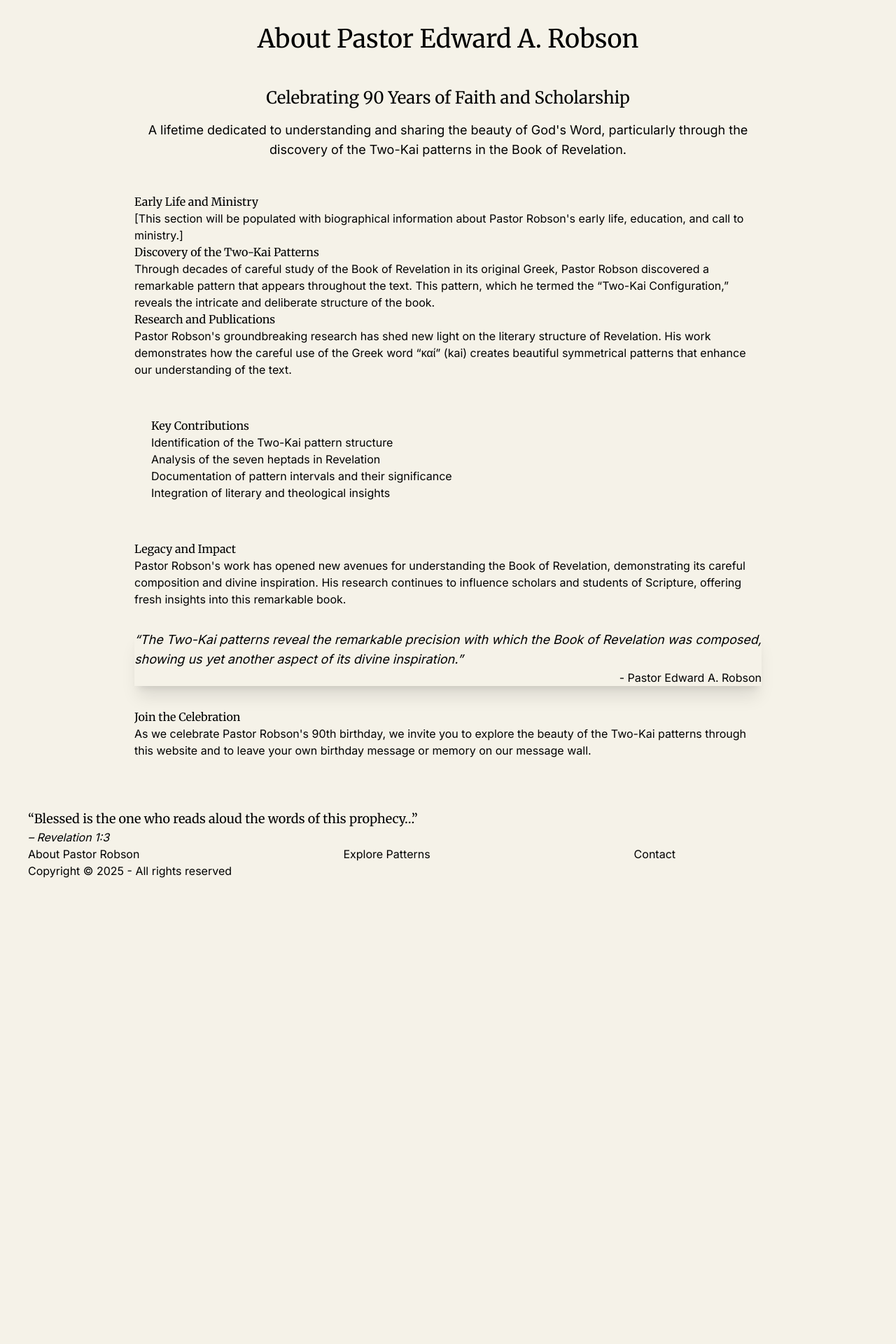
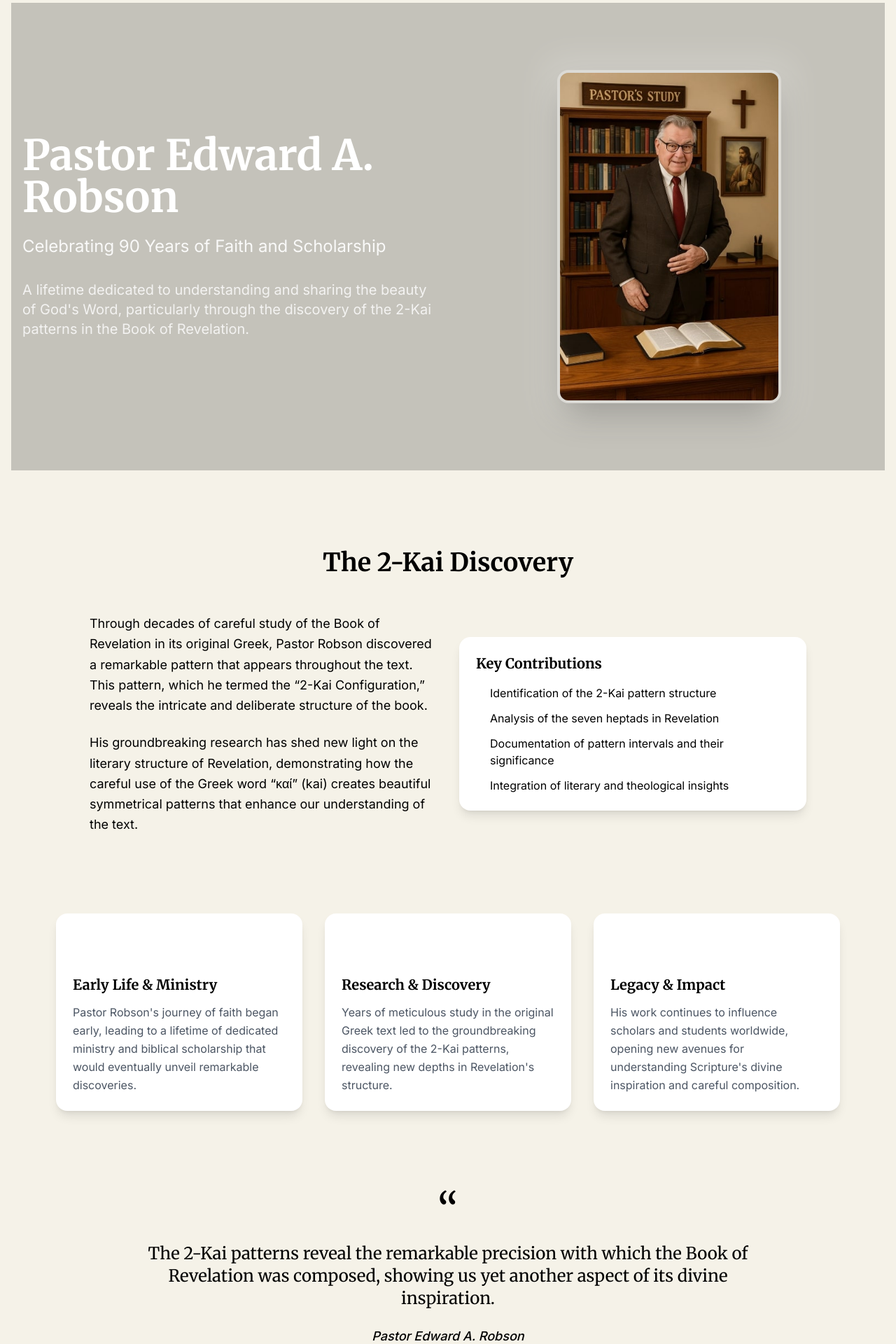
Before and after one commit to kk99807/two-kai, a Next.js app: page /about in a window 1280 px wide. Shown: the part 300-2220 px from the top of the page at 70% size. Before the commit the page ends 1596 px from the top, so only its background shows below. Built offline with nearby package versions, Linux system fonts and the light colour scheme.

Commit message:
feat: Styled about page

```diff
--- a/src/app/about/page.tsx
+++ b/src/app/about/page.tsx
@@ -1,77 +1,164 @@
+import Image from 'next/image';
+
 export default function AboutPage() {
   return (
-    <div className="min-h-screen py-8">
-      <div className="max-w-4xl mx-auto">
-        <h1 className="text-4xl font-serif text-center mb-12">About Pastor Edward A. Robson</h1>
+    <div className="min-h-screen">
+      {/* Hero Section with Photo */}
+      <div className="relative bg-gradient-to-br from-primary via-primary-focus to-secondary text-white">
+        <div className="absolute inset-0 bg-black/20"></div>
+        <div className="relative max-w-7xl mx-auto px-4 py-16 lg:py-24">
+          <div className="grid lg:grid-cols-2 gap-12 items-center">
+            <div className="order-2 lg:order-1 text-center lg:text-left">
+              <h1 className="text-5xl lg:text-6xl font-serif font-bold mb-6 leading-tight">
+                Pastor Edward A. Robson
+              </h1>
+              <div className="text-xl lg:text-2xl mb-8 opacity-90">
+                Celebrating 90 Years of Faith and Scholarship
+              </div>
+              <p className="text-lg lg:text-xl leading-relaxed opacity-80 max-w-2xl">
+                A lifetime dedicated to understanding and sharing the beauty of God&apos;s Word,
+                particularly through the discovery of the 2-Kai patterns in the Book of Revelation.
+              </p>
+            </div>
+            <div className="order-1 lg:order-2 flex justify-center">
+              <div className="relative">
+                <div className="absolute -inset-4 bg-white/20 rounded-2xl blur-xl"></div>
+                <Image
+                  src="/pastor-robson-portrait.jpg"
+                  alt="Pastor Edward A. Robson in his study"
+                  width={320}
+                  height={400}
+                  className="relative w-80 h-auto rounded-2xl shadow-2xl border-4 border-white/30"
+                />
+              </div>
+            </div>
+          </div>
+        </div>
+      </div>
 
-        {/* Hero Section */}
-        <div className="card bg-primary text-primary-content mb-12">
-          <div className="card-body text-center">
-            <h2 className="text-2xl font-serif mb-4">Celebrating 90 Years of Faith and Scholarship</h2>
-            <p className="text-lg">
-              A lifetime dedicated to understanding and sharing the beauty of God&apos;s Word,
-              particularly through the discovery of the Two-Kai patterns in the Book of Revelation.
+      {/* Main Content */}
+      <div className="max-w-6xl mx-auto px-4 py-16">
+        {/* 2-Kai Discovery Highlight */}
+        <div className="bg-gradient-to-r from-accent/10 to-secondary/10 rounded-3xl p-8 lg:p-12 mb-16">
+          <div className="text-center mb-8">
+            <h2 className="text-3xl lg:text-4xl font-serif font-bold text-primary mb-4">
+              The 2-Kai Discovery
+            </h2>
+            <div className="w-24 h-1 bg-primary mx-auto rounded-full"></div>
+          </div>
+          <div className="grid lg:grid-cols-2 gap-8 items-center">
+            <div>
+              <p className="text-lg leading-relaxed mb-6">
+                Through decades of careful study of the Book of Revelation in its original Greek,
+                Pastor Robson discovered a remarkable pattern that appears throughout the text. This
+                pattern, which he termed the &ldquo;2-Kai Configuration,&rdquo; reveals the intricate and
+                deliberate structure of the book.
+              </p>
+              <p className="text-lg leading-relaxed">
+                His groundbreaking research has shed new light on the literary structure of Revelation,
+                demonstrating how the careful use of the Greek word &ldquo;καί&rdquo; (kai) creates beautiful
+                symmetrical patterns that enhance our understanding of the text.
+              </p>
+            </div>
+            <div className="bg-white rounded-2xl p-6 shadow-lg">
+              <h3 className="text-xl font-serif font-bold text-primary mb-4">Key Contributions</h3>
+              <div className="space-y-3">
+                <div className="flex items-start gap-3">
+                  <div className="w-2 h-2 bg-primary rounded-full mt-2 flex-shrink-0"></div>
+                  <span>Identification of the 2-Kai pattern structure</span>
+                </div>
+                <div className="flex items-start gap-3">
+                  <div className="w-2 h-2 bg-primary rounded-full mt-2 flex-shrink-0"></div>
+                  <span>Analysis of the seven heptads in Revelation</span>
+                </div>
+                <div className="flex items-start gap-3">
+                  <div className="w-2 h-2 bg-primary rounded-full mt-2 flex-shrink-0"></div>
+                  <span>Documentation of pattern intervals and their significance</span>
+                </div>
+                <div className="flex items-start gap-3">
+                  <div className="w-2 h-2 bg-primary rounded-full mt-2 flex-shrink-0"></div>
+                  <span>Integration of literary and theological insights</span>
+                </div>
+              </div>
+            </div>
+          </div>
+        </div>
+
+        {/* Life & Ministry Timeline */}
+        <div className="grid lg:grid-cols-3 gap-8 mb-16">
+          <div className="bg-white rounded-2xl p-6 shadow-lg hover:shadow-xl transition-shadow">
+            <div className="w-12 h-12 bg-primary rounded-xl flex items-center justify-center mb-4">
+              <svg className="w-6 h-6 text-white" fill="none" stroke="currentColor" viewBox="0 0 24 24">
+                <path strokeLinecap="round" strokeLinejoin="round" strokeWidth={2} d="M12 6.253v13m0-13C10.832 5.477 9.246 5 7.5 5S4.168 5.477 3 6.253v13C4.168 18.477 5.754 18 7.5 18s3.332.477 4.5 1.253m0-13C13.168 5.477 14.754 5 16.5 5c1.746 0 3.332.477 4.5 1.253v13C19.832 18.477 18.246 18 16.5 18c-1.746 0-3.332.477-4.5 1.253" />
+              </svg>
+            </div>
+            <h3 className="text-xl font-serif font-bold text-primary mb-3">Early Life & Ministry</h3>
+            <p className="text-gray-600 leading-relaxed">
+              Pastor Robson&apos;s journey of faith began early, leading to a lifetime of dedicated ministry
+              and biblical scholarship that would eventually unveil remarkable discoveries.
+            </p>
+          </div>
+
+          <div className="bg-white rounded-2xl p-6 shadow-lg hover:shadow-xl transition-shadow">
+            <div className="w-12 h-12 bg-secondary rounded-xl flex items-center justify-center mb-4">
+              <svg className="w-6 h-6 text-white" fill="none" stroke="currentColor" viewBox="0 0 24 24">
+                <path strokeLinecap="round" strokeLinejoin="round" strokeWidth={2} d="M9.663 17h4.673M12 3v1m6.364 1.636l-.707.707M21 12h-1M4 12H3m3.343-5.657l-.707-.707m2.828 9.9a5 5 0 117.072 0l-.548.547A3.374 3.374 0 0014 18.469V19a2 2 0 11-4 0v-.531c0-.895-.356-1.754-.988-2.386l-.548-.547z" />
+              </svg>
+            </div>
+            <h3 className="text-xl font-serif font-bold text-secondary mb-3">Research & Discovery</h3>
+            <p className="text-gray-600 leading-relaxed">
+              Years of meticulous study in the original Greek text led to the groundbreaking discovery
+              of the 2-Kai patterns, revealing new depths in Revelation&apos;s structure.
+            </p>
+          </div>
+
+          <div className="bg-white rounded-2xl p-6 shadow-lg hover:shadow-xl transition-shadow">
+            <div className="w-12 h-12 bg-accent rounded-xl flex items-center justify-center mb-4">
+              <svg className="w-6 h-6 text-white" fill="none" stroke="currentColor" viewBox="0 0 24 24">
+                <path strokeLinecap="round" strokeLinejoin="round" strokeWidth={2} d="M4.318 6.318a4.5 4.5 0 000 6.364L12 20.364l7.682-7.682a4.5 4.5 0 00-6.364-6.364L12 7.636l-1.318-1.318a4.5 4.5 0 00-6.364 0z" />
+              </svg>
+            </div>
+            <h3 className="text-xl font-serif font-bold text-accent mb-3">Legacy & Impact</h3>
+            <p className="text-gray-600 leading-relaxed">
+              His work continues to influence scholars and students worldwide, opening new avenues
+              for understanding Scripture&apos;s divine inspiration and careful composition.
             </p>
           </div>
         </div>
 
-        {/* Main Content */}
-        <div className="prose mx-auto">
-          <h2 className="font-serif">Early Life and Ministry</h2>
-          <p>
-            [This section will be populated with biographical information about Pastor Robson&apos;s
-            early life, education, and call to ministry.]
-          </p>
-
-          <h2 className="font-serif">Discovery of the Two-Kai Patterns</h2>
-          <p>
-            Through decades of careful study of the Book of Revelation in its original Greek,
-            Pastor Robson discovered a remarkable pattern that appears throughout the text. This
-            pattern, which he termed the &ldquo;Two-Kai Configuration,&rdquo; reveals the intricate and
-            deliberate structure of the book.
-          </p>
-
-          <h2 className="font-serif">Research and Publications</h2>
-          <p>
-            Pastor Robson&apos;s groundbreaking research has shed new light on the literary structure
-            of Revelation. His work demonstrates how the careful use of the Greek word &ldquo;καί&rdquo; (kai)
-            creates beautiful symmetrical patterns that enhance our understanding of the text.
-          </p>
-
-          <div className="bg-base-200 p-6 rounded-lg my-8">
-            <h3 className="font-serif">Key Contributions</h3>
-            <ul>
-              <li>Identification of the Two-Kai pattern structure</li>
-              <li>Analysis of the seven heptads in Revelation</li>
-              <li>Documentation of pattern intervals and their significance</li>
-              <li>Integration of literary and theological insights</li>
-            </ul>
-          </div>
-
-          <h2 className="font-serif">Legacy and Impact</h2>
-          <p>
-            Pastor Robson&apos;s work has opened new avenues for understanding the Book of Revelation,
-            demonstrating its careful composition and divine inspiration. His research continues
-            to influence scholars and students of Scripture, offering fresh insights into this
-            remarkable book.
-          </p>
-
-          <div className="card bg-base-100 shadow-xl my-8">
-            <div className="card-body">
-              <blockquote className="text-lg italic">
-                &ldquo;The Two-Kai patterns reveal the remarkable precision with which the Book of
-                Revelation was composed, showing us yet another aspect of its divine inspiration.&rdquo;
-              </blockquote>
-              <p className="text-right">- Pastor Edward A. Robson</p>
+        {/* Quote Section */}
+        <div className="bg-gradient-to-r from-base-200 to-base-300 rounded-3xl p-8 lg:p-12 mb-16">
+          <div className="max-w-4xl mx-auto text-center">
+            <div className="text-6xl text-primary/20 font-serif mb-4">&ldquo;</div>
+            <blockquote className="text-xl lg:text-2xl font-serif text-primary leading-relaxed mb-6">
+              The 2-Kai patterns reveal the remarkable precision with which the Book of
+              Revelation was composed, showing us yet another aspect of its divine inspiration.
+            </blockquote>
+            <div className="flex items-center justify-center gap-4">
+              <div className="w-12 h-0.5 bg-primary"></div>
+              <cite className="text-lg font-medium text-primary">Pastor Edward A. Robson</cite>
+              <div className="w-12 h-0.5 bg-primary"></div>
             </div>
           </div>
+        </div>
 
-          <h2 className="font-serif">Join the Celebration</h2>
-          <p>
+        {/* Call to Action */}
+        <div className="text-center bg-primary text-white rounded-3xl p-8 lg:p-12">
+          <h2 className="text-3xl lg:text-4xl font-serif font-bold mb-6">Join the Celebration</h2>
+          <p className="text-lg lg:text-xl mb-8 opacity-90 max-w-3xl mx-auto leading-relaxed">
             As we celebrate Pastor Robson&apos;s 90th birthday, we invite you to explore the beauty
-            of the Two-Kai patterns through this website and to leave your own birthday message
-            or memory on our <a href="/contact" className="link link-primary">message wall</a>.
+            of the 2-Kai patterns through this website and to leave your own birthday message
+            or memory.
           </p>
+          <a
+            href="/contact"
+            className="inline-flex items-center gap-2 bg-white text-primary px-8 py-4 rounded-full font-semibold text-lg hover:bg-gray-100 transition-colors shadow-lg"
+          >
+            Leave a Message
+            <svg className="w-5 h-5" fill="none" stroke="currentColor" viewBox="0 0 24 24">
+              <path strokeLinecap="round" strokeLinejoin="round" strokeWidth={2} d="M17 8l4 4m0 0l-4 4m4-4H3" />
+            </svg>
+          </a>
         </div>
       </div>
     </div>
--- a/src/app/layout.tsx
+++ b/src/app/layout.tsx
@@ -19,7 +19,7 @@ const merriweather = Merriweather({
 
 export const metadata: Metadata = {
   title: 'Two Kai - The Beauty of Revelation',
-  description: 'Exploring the Two-Kai patterns in the Book of Revelation, honoring Pastor Edward A. Robson\'s 90th birthday and research legacy.',
+  description: 'Exploring the 2-Kai patterns in the Book of Revelation, honoring Pastor Edward A. Robson\'s 90th birthday and research legacy.',
 }
 
 export default function RootLayout({
--- a/src/lib/greekUtils.ts
+++ b/src/lib/greekUtils.ts
@@ -10,7 +10,7 @@ export function findTwoKaiPattern(text: string): TwoKaiPattern | null {
   // The actual implementation will need to:
   // 1. Identify the Greek word "καί" (kai)
   // 2. Analyze the surrounding text structure
-  // 3. Validate the pattern matches the Two-Kai configuration
+  // 3. Validate the pattern matches the 2-Kai configuration
   // 4. Return the parts and interval if found
 
   const kaiPattern = /([^καί]+)(καί)([^καί]+)(καί)([^καί]+)/i;
```
Also changed, not shown: src/app/page.tsx (+6 -6 lines), src/app/patterns/page.tsx (+4 -4 lines), public/pastor-robson-portrait.jpg (added).
